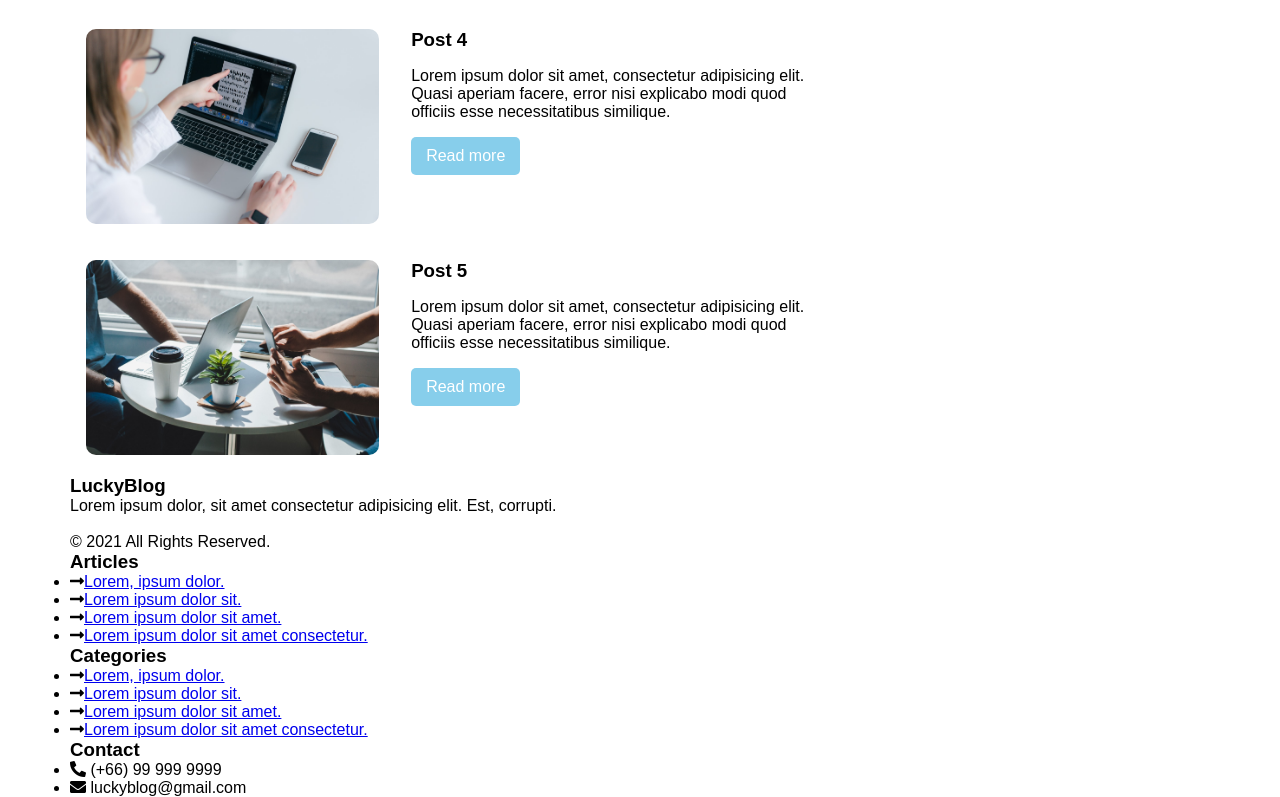
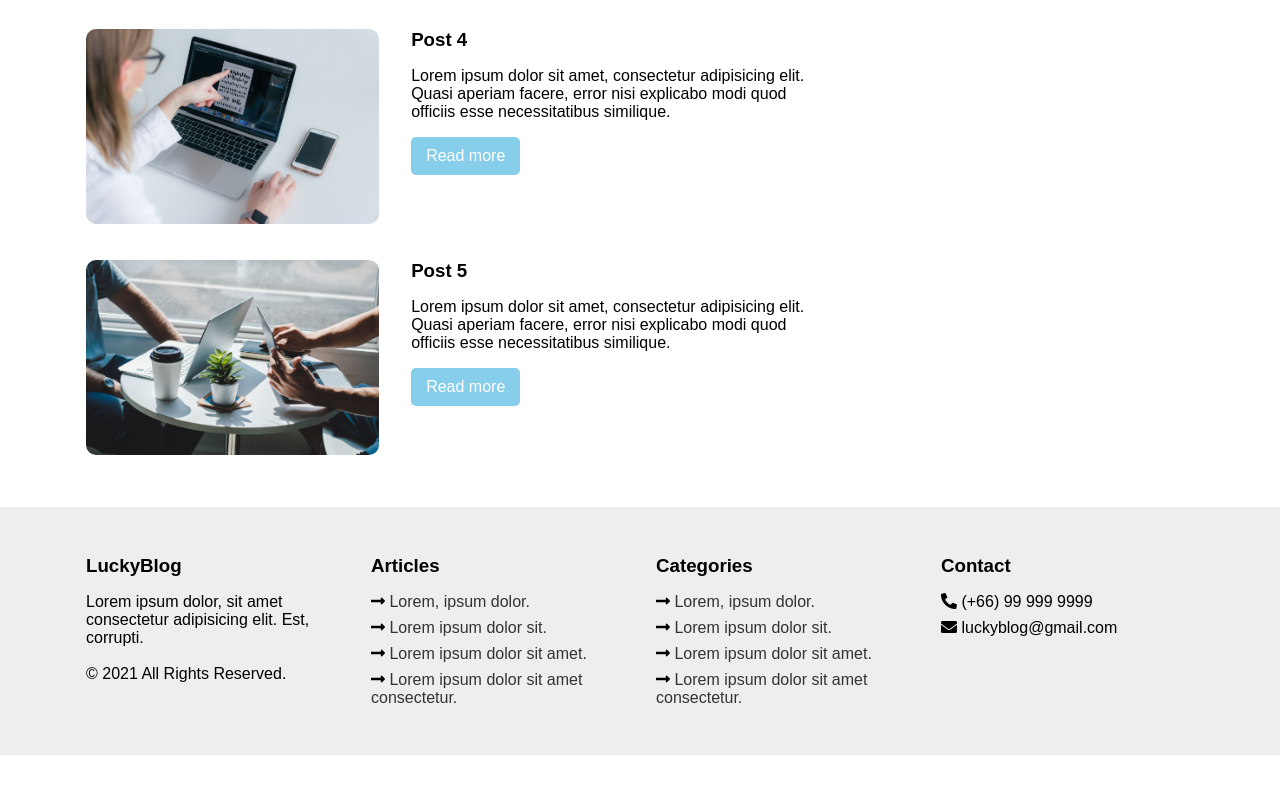
Before and after one commit to ValkyrieQ/HTML-Grid-Workshop, a plain HTML site: page index.html in a window 1280 px wide. Shown: the part 1588-2385 px from the top of the page. After the commit the page ends 2343 px from the top, so only its background shows below. Drawn offline with Linux system fonts and the light colour scheme.

Commit message:
Finish CSS footer section

```diff
--- a/css/style.css
+++ b/css/style.css
@@ -261,3 +261,41 @@ ul.menu a:hover {
 }
 
 /* End post right section */
+
+footer {
+    padding: 2rem 2rem;
+    margin-top: 2rem;
+    background-color: #eee;
+}
+
+.footer-grid {
+    display: grid;
+    grid-template-columns: repeat(4, 1fr);
+}
+
+.footer-grid-item {
+    padding: 1rem;
+}
+.footer-grid-item h3 {
+    margin-bottom: 1rem;
+}
+
+.footer-grid-item ul {
+    list-style: none;
+}
+
+.footer-grid-item ul li {
+    margin-top: .5rem;
+    transition: .3s;
+}
+
+.footer-grid-item ul li:hover {
+    margin-left: 10px;
+}
+
+.footer-grid-item ul a {
+    text-decoration: none;
+    color: #333;
+}
+
+/* End footer section */
```
Also changed, not shown: index.html (+8 -8 lines).
